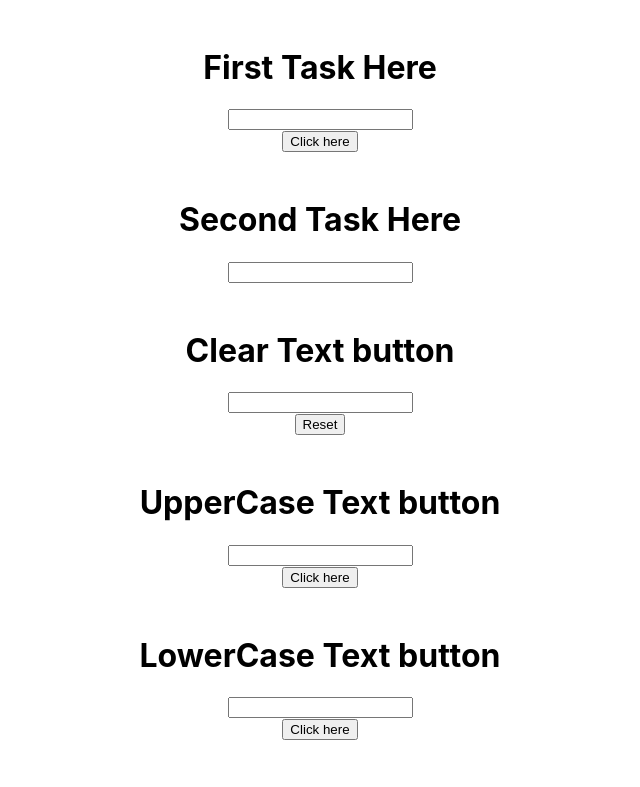
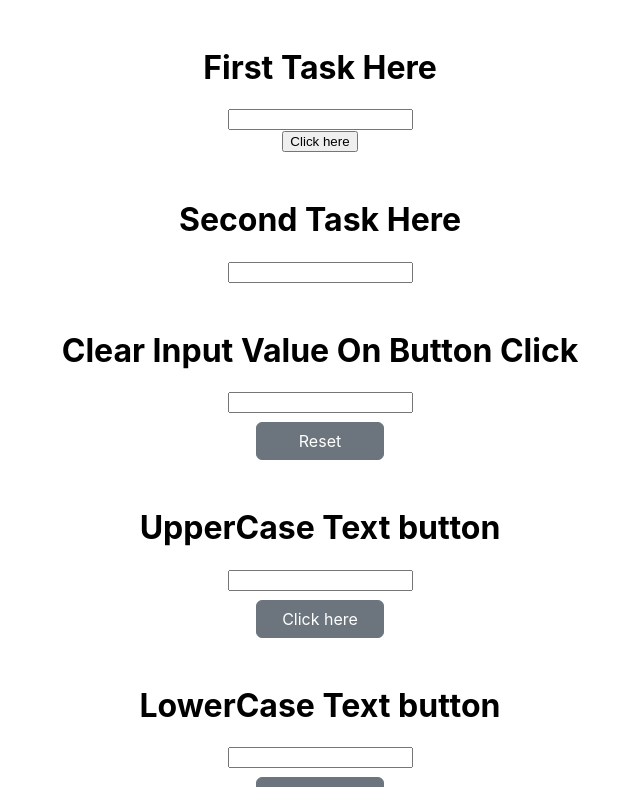
Before and after one commit to Abhithakur009/my-react-app, a React (Create React App) app: page / in a window 1280 px wide. Shown: the top 787 px of the page, without its empty margins (320-960 px from the left). Built offline with nearby package versions, Linux system fonts and the light colour scheme; the HTML template or start-up script is replaced by a standard one.

Commit message:
Task One Final Change
test

```diff
--- a/package.json
+++ b/package.json
@@ -8,6 +8,7 @@
     "@testing-library/user-event": "^13.5.0",
     "react": "^16.8.0",
     "react-dom": "^16.8.0",
+    "react-router-dom": "^6.3.0",
     "react-scripts": "5.0.1",
     "usestate": "^1.1.3",
     "web-vitals": "^2.1.4"
--- a/src/App.css
+++ b/src/App.css
@@ -45,3 +45,58 @@ width: 100%;
   margin-bottom: 3rem;
 
 }
+.btn.btn-success {
+	margin-top: 9px;
+	width: 10%;
+}
+.btn {
+  --bs-btn-padding-x: 0.75rem;
+  --bs-btn-padding-y: 0.375rem;
+  --bs-btn-font-family: ;
+  --bs-btn-font-size: 1rem;
+  --bs-btn-font-weight: 400;
+  --bs-btn-line-height: 1.5;
+  --bs-btn-color: #212529;
+  --bs-btn-bg: transparent;
+  --bs-btn-border-width: 1px;
+  --bs-btn-border-color: transparent;
+  --bs-btn-border-radius: 0.375rem;
+  --bs-btn-box-shadow: inset 0 1px 0 rgba(255, 255, 255, 0.15),0 1px 1px rgba(0, 0, 0, 0.075);
+  --bs-btn-disabled-opacity: 0.65;
+  --bs-btn-focus-box-shadow: 0 0 0 0.25rem rgba(var(--bs-btn-focus-shadow-rgb), .5);
+  display: inline-block;
+  padding: var(--bs-btn-padding-y) var(--bs-btn-padding-x);
+  font-family: var(--bs-btn-font-family);
+  font-size: var(--bs-btn-font-size);
+  font-weight: var(--bs-btn-font-weight);
+  line-height: var(--bs-btn-line-height);
+  color: var(--bs-btn-color);
+  text-align: center;
+  text-decoration: none;
+  vertical-align: middle;
+  cursor: pointer;
+  -webkit-user-select: none;
+  -moz-user-select: none;
+  user-select: none;
+  border: var(--bs-btn-border-width) solid var(--bs-btn-border-color);
+  border-radius: var(--bs-btn-border-radius);
+  background-color: var(--bs-btn-bg);
+  transition: color .15s ease-in-out,background-color .15s ease-in-out,border-color .15s ease-in-out,box-shadow .15s ease-in-out;
+}
+
+.btn-success {
+  --bs-btn-color: #fff;
+  --bs-btn-bg: #6c757d;
+  --bs-btn-border-color: #6c757d;
+  --bs-btn-hover-color: #fff;
+  --bs-btn-hover-bg: #5c636a;
+  --bs-btn-hover-border-color: #565e64;
+  --bs-btn-focus-shadow-rgb: 130,138,145;
+  --bs-btn-active-color: #fff;
+  --bs-btn-active-bg: #565e64;
+  --bs-btn-active-border-color: #51585e;
+  --bs-btn-active-shadow: inset 0 3px 5px rgba(0, 0, 0, 0.125);
+  --bs-btn-disabled-color: #fff;
+  --bs-btn-disabled-bg: #6c757d;
+  --bs-btn-disabled-border-color: #6c757d;
+}
--- a/src/App.js
+++ b/src/App.js
@@ -1,68 +1,27 @@
-import logo from './logo.svg';
 import './App.css';
 import React from 'react';
-import { useState } from "react";
-import Exerciseone from './Exerciseone';
 import Lowercase from './Lowercase';
 import Uppercase from './Uppercase';
 import ClearText from './ClearText';
+import ExerciseTest from './ExerciseTest';
+import Home from './Home';
+import TaskOne from './TaskOne';
+import TaskTwo from './TaskTwo';
+
+
 
 function App() {
-  const [name, setName] = useState("");
-  const [data, setData] = useState(null);
-  const [changeval, setChange] = useState(false);
 
-  const handleSubmit = (event) => {
-    event.preventDefault();
-  }
-  const myvalueshow =(event) => {
-    setChange(false)
-   // event.preventDefault();
-  }
   return (
     <>
 
-
-<div className="tasks-container">
-        <div className="container">
-        <h1>First Task Here</h1>
-          <div className="mb-3">
-        <label for="exampleFormControlInput1" className="form-label">
-       {
-      changeval ?
-      <h2>{data}</h2>
-      :null}
-        </label>
-
-          </div>
-          <div className="mb-3">
-            <input type="text" name="mytext"  onChange={(t) => setData(t.target.value)} />
-          </div>
-          <div className="mb-3">
-            <button type="button" onClick={()=> setChange(true)}  >Click here</button>
-          </div>
-        </div>
-      </div>
-
-      <div className="tasks-container">
-        <div className="container">
-          <h1>Second Task Here</h1>
-          <div className="mb-3">
-            <label for="exampleFormControlInput1" className="form-label">
-              <h2>{
-              name
-            }</h2></label>
-
-          </div>
-          <div className="mb-3">
-            <input type="email" className="form-control" id="exampleFormControlInput1"
-              onChange={(e) => setName(e.target.value)} />
-          </div>
-         </div>
-      </div>
+<TaskOne />
+<TaskTwo />
 <Lowercase />
 <Uppercase />
 <ClearText />
+<ExerciseTest  />
+
     </>
   );
 }
--- a/src/ClearText.js
+++ b/src/ClearText.js
@@ -35,6 +35,7 @@ function ClearText() {
                   </div>
                   <div className="mb-3">
                       <button type="button"
+                        className="btn btn-success"
                           title="Convert Text To Lower Case"
                           onClick={Removespace}
                           color="#606070"
--- /dev/null
+++ b/src/ExerciseTest.js
@@ -0,0 +1,9 @@
+import React from 'react'
+
+function ExerciseTest() {
+  return (
+    <div>ExerciseTest</div>
+  )
+}
+
+export default ExerciseTest
--- /dev/null
+++ b/src/Home.js
@@ -0,0 +1,32 @@
+import React from 'react'
+import { useState } from "react";
+
+
+
+function Home() {
+const [name, setName] = useState("");
+
+
+
+
+  return (
+   <>
+  <div className="tasks-container">
+        <div className="container">
+          <h1>Second Task Here</h1>
+          <div className="mb-3">
+            <label for="exampleFormControlInput1" className="form-label">
+              <h2>{name}</h2></label>
+
+         </div>
+          <div className="mb-3">
+            <input type="email" className="form-control" id="exampleFormControlInput1"
+              onChange={(e) => setName(e.target.value)} />
+          </div>
+        </div>
+      </div>
+   </>
+  )
+}
+
+export default Home
--- a/src/Lowercase.js
+++ b/src/Lowercase.js
@@ -12,12 +12,12 @@ export default function Lowercase() {
 
           <div className="tasks-container">
               <div className="container">
-                  <h1>Clear Text button </h1>
+                  <h1>Clear Input Value On Button Click</h1>
                   <div className="mb-3">
                       <input type="text" value={myval} />
                   </div>
                   <div className="mb-3">
-                      <button onClick={() => setMyVal(() => "")}>Reset</button>
+                      <button className="btn btn-success" onClick={() => setMyVal(() => "")}>Reset</button>
                   </div>
               </div>
           </div>
--- /dev/null
+++ b/src/TaskOne.js
@@ -0,0 +1,34 @@
+import React from 'react'
+import { useState } from 'react'
+
+function TaskOne() {
+
+const [data, setData] = useState("");
+const [changeval, setChange] = useState("");
+
+const myvalueshow = () => {
+    setChange(data);
+  }
+  return (
+    <>
+  <div className="tasks-container">
+        <div className="container">
+          <h1>First Task Here</h1>
+          <div className="mb-3">
+            <label for="exampleFormControlInput1" className="form-label">  {changeval } </label>
+
+          </div>
+          <div className="mb-3">
+            <input type="text" name="mytext" onChange={(t) => setData(t.target.value)} />
+          </div>
+          <div className="mb-3">
+            <button type="button" onClick={myvalueshow}  >Click here</button>
+          </div>
+        </div>
+      </div>
+
+    </>
+  )
+}
+
+export default TaskOne
--- /dev/null
+++ b/src/TaskTwo.js
@@ -0,0 +1,26 @@
+import React from 'react'
+import { useState } from 'react'
+
+function TaskTwo() {
+    const [name, setName] = useState("");
+    return (
+        <>
+            <div className="tasks-container">
+                <div className="container">
+                    <h1>Second Task Here</h1>
+                    <div className="mb-3">
+                        <label for="exampleFormControlInput1" className="form-label">
+                            <h2>{name}</h2></label>
+
+                    </div>
+                    <div className="mb-3">
+                        <input type="email" className="form-control" id="exampleFormControlInput1"
+                            onChange={(e) => setName(e.target.value)} />
+                    </div>
+                </div>
+            </div>
+        </>
+    )
+}
+
+export default TaskTwo
--- a/src/Uppercase.js
+++ b/src/Uppercase.js
@@ -30,6 +30,7 @@ export default function Uppercase() {
                   </div>
                   <div className="mb-3">
                       <button type="button"
+                      className="btn btn-success"
                           title="Convert Text To Lower Case"
                           onClick={convertTextToUpperCase}
                           color="#606070"
@@ -48,6 +49,7 @@ export default function Uppercase() {
                   </div>
                   <div className="mb-3">
                       <button type="button"
+                      className="btn btn-success"
                           title="Convert Text To Lower Case"
                           onClick={convertTextLowercase}
                           color="#606070"
```
Also changed, not shown: src/About.js (added, +7 -0 lines), src/Header.js (added, +34 -0 lines), 1 other file (tests, documents, lock files or other folders).
